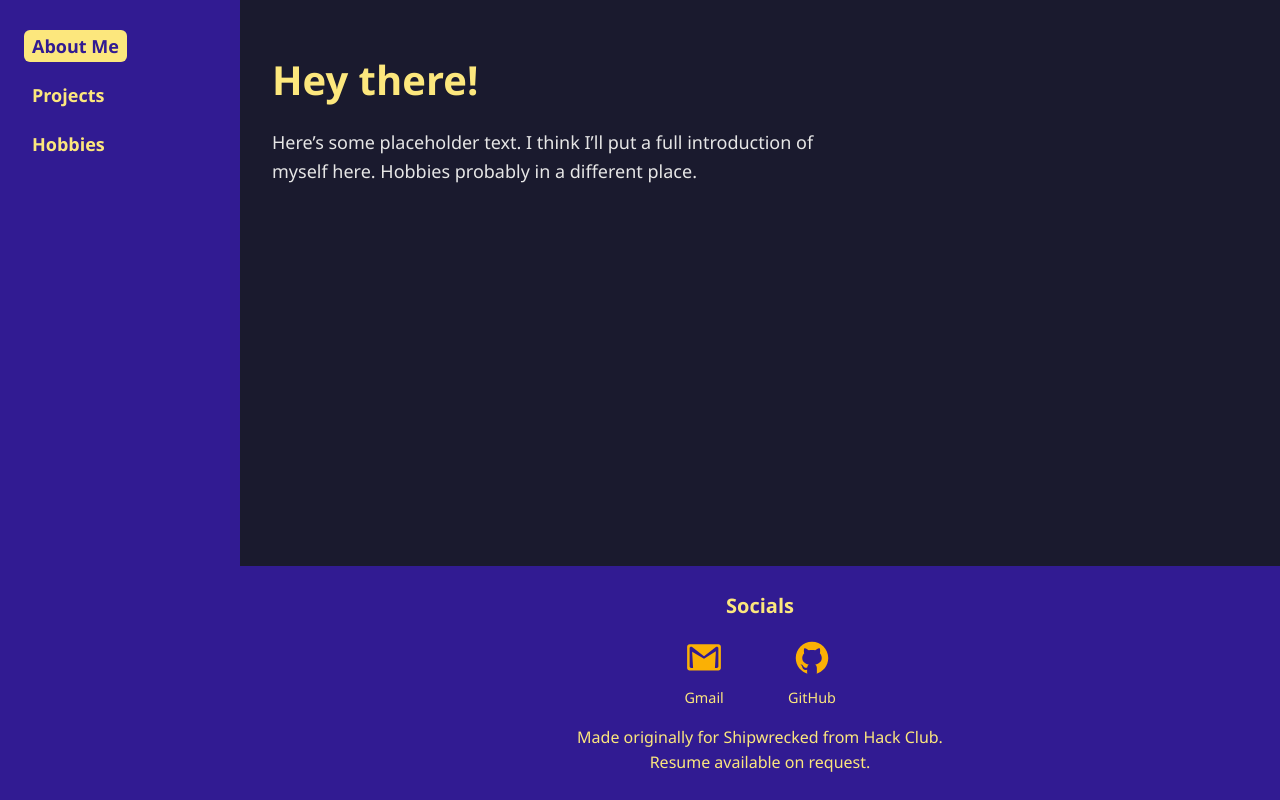
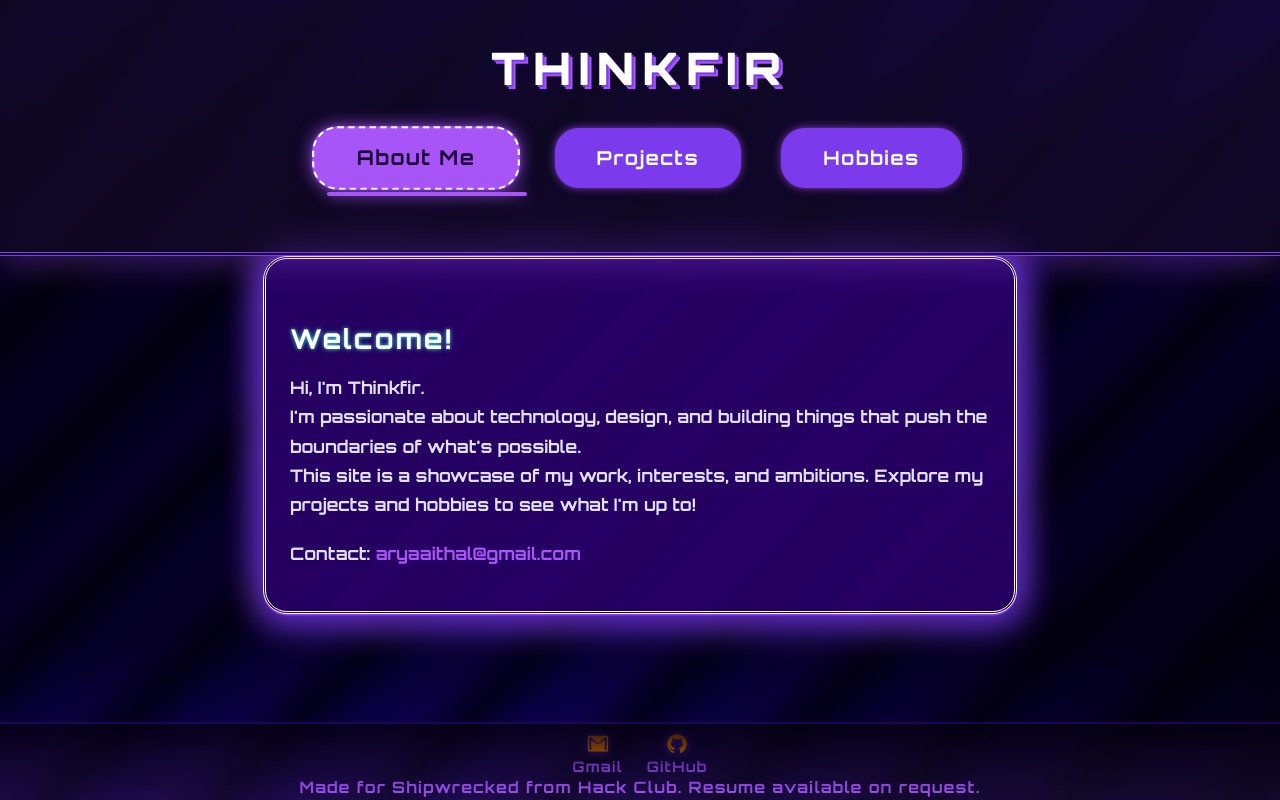
Before and after one commit to thinkfir/Thinkfir.github.io, a plain HTML site: page index.html in a window 1280 px wide. Drawn offline with Linux system fonts and the light colour scheme.

Commit message:
big ui overhauls

```diff
--- a/index.html
+++ b/index.html
@@ -5,44 +5,69 @@
   <meta name="viewport" content="width=device-width, initial-scale=1" />
   <title>Thinkfir's Portfolio</title>
   <link href="style.css" rel="stylesheet" />
+  <link href="https://fonts.googleapis.com/css?family=Orbitron:700,900&display=swap" rel="stylesheet" />
 </head>
 <body>
-
-  <!-- Sidebar -->
-  <aside class="sidebar">
-    <nav>
-      <ul>
-        <li><a href="index.html" class="active">About Me</a></li>
-        <li><a href="projects.html">Projects</a></li>
-        <li><a href="hobbies.html">Hobbies</a></li>
-      </ul>
+  <div class="main-bg"></div>
+  <header class="header">
+    <h1>Thinkfir</h1>
+    <nav class="navbar">
+      <a href="index.html" class="active">About Me</a>
+      <a href="projects.html">Projects</a>
+      <a href="hobbies.html">Hobbies</a>
+      <div class="slider"></div>
     </nav>
-  </aside>
-
-  <!-- Main Content -->
-  <main class="content">
-    <h1>Hey there!</h1>
-    <p>
-      Here’s some placeholder text. I think I’ll put a full introduction of myself here.
-      Hobbies probably in a different place.
-    </p>
+  </header>
+  <main>
+    <section class="glass-panel">
+      <h2>Welcome!</h2>
+      <p>
+        Hi, I'm Thinkfir. <br>
+        I'm passionate about technology, design, and building things that push the boundaries of what's possible.<br>
+        This site is a showcase of my work, interests, and ambitions. Explore my projects and hobbies to see what I'm up to!
+      </p>
+      <p>
+        <strong>Contact:</strong> <span style="color:#a855f7;">aryaaithal@gmail.com</span>
+      </p>
+    </section>
   </main>
-
-  <!-- Footer -->
-  <footer class="footer">
-    <h2>Socials</h2>
-    <div class="social-links">
-      <a href="mailto:aryaaithal@gmail.com" target="_blank" rel="noopener noreferrer" title="Gmail">
-        <img src="images/icons8-gmail.svg"  width="40" />
-        <span>Gmail</span>
+  <footer class="site-footer">
+    <div class="socials">
+      <a href="mailto:aryaaithal@gmail.com" title="Gmail">
+        <img src="images/icons8-gmail.svg" alt="Gmail" />
+        Gmail
       </a>
       <a href="https://github.com/thinkfir" target="_blank" rel="noopener noreferrer" title="GitHub">
-        <img src="images/icons8-github-logo.svg"  width="40" />
-        <span>GitHub</span>
+        <img src="images/icons8-github-logo.svg" alt="GitHub" />
+        GitHub
       </a>
     </div>
-    <p>Made originally for Shipwrecked from Hack Club.<br />Resume available on request.</p>
+    <div>
+      Made for Shipwrecked from Hack Club. Resume available on request.
+    </div>
   </footer>
-
+  <script>
+    // Sliding underline for navbar
+    const nav = document.querySelector('.navbar');
+    const slider = nav.querySelector('.slider');
+    const links = Array.from(nav.querySelectorAll('a'));
+    function moveSliderTo(link) {
+      const rect = link.getBoundingClientRect();
+      const navRect = nav.getBoundingClientRect();
+      slider.style.left = (rect.left - navRect.left) + "px";
+      slider.style.width = rect.width + "px";
+    }
+    // Initial position
+    const active = nav.querySelector('.active') || links[0];
+    moveSliderTo(active);
+    // Animate on hover/click
+    links.forEach(link => {
+      link.addEventListener('mouseenter', () => moveSliderTo(link));
+      link.addEventListener('focus', () => moveSliderTo(link));
+      link.addEventListener('click', () => moveSliderTo(link));
+    });
+    nav.addEventListener('mouseleave', () => moveSliderTo(active));
+    window.addEventListener('resize', () => moveSliderTo(active));
+  </script>
 </body>
 </html>
--- a/style.css
+++ b/style.css
@@ -1,139 +1,224 @@
-/* Base resets and fonts */
-* {
-  box-sizing: border-box;
+/* Glassmorphism & Neon UI */
+
+body {
+  min-height: 100vh;
   margin: 0;
-  padding: 0;
+  font-family: 'Orbitron', 'Segoe UI', Tahoma, Geneva, Verdana, sans-serif;
+  background:
+    linear-gradient(135deg, #2d006e 0%, #7c3aed 60%, #1a0036 100%),
+    repeating-linear-gradient(
+      135deg,
+      #2d006e 0px,
+      #7c3aed 40px,
+      #a855f7 80px,
+      #2d006e 120px
+    );
+  background-blend-mode: multiply;
+body {
+  position: relative;
+  z-index: 0;
+}
+  color: #e0e0ff;
+  display: flex;
+  flex-direction: column;
+  overflow-x: hidden;
 }
 
-body {
-  font-family: 'Segoe UI', Tahoma, Geneva, Verdana, sans-serif;
-  background-color: #1a1a2e; /* dark purple-ish */
-  color: #fce77d; /* soft yellow */
-  min-height: 100vh;
-  display: flex;
-  flex-direction: column;
-  font-size: 16px;
-  line-height: 1.6;
+.header {
+  width: 100vw;
+  padding: 2.5rem 0 1.5rem 0;
+  background: rgba(20, 10, 40, 0.7);
+  backdrop-filter: blur(8px);
+  border-bottom: 4px double #7c3aed;
+  box-shadow: 0 6px 32px 0 #a855f755;
+  text-align: center;
+  position: sticky;
+  top: 0;
+  z-index: 100;
 }
 
-/* Sidebar */
-.sidebar {
-  position: fixed;
-  top: 0;
-  left: 0;
-  height: 100vh;
-  width: 240px;
-  background: #311b92; /* deep purple */
-  padding: 2rem 1.5rem;
-  display: flex;
-  flex-direction: column;
+.header h1 {
+  font-size: 2.8rem;
+  letter-spacing: 0.12em;
+  color: #fff;
+  text-shadow: 2px 2px 0 #7c3aed, 4px 4px 0 #a855f7;
+  margin: 0;
+  font-weight: 900;
+  letter-spacing: 0.18em;
+  font-family: 'Orbitron', 'Segoe UI', Tahoma, Geneva, Verdana, sans-serif;
+  text-transform: uppercase;
 }
 
-.sidebar nav ul {
-  list-style: none;
+.navbar {
   display: flex;
-  flex-direction: column;
-  gap: 1.25rem;
+  justify-content: center;
+  gap: 2.5rem;
+  margin: 2rem 0 2.5rem 0;
+  position: relative;
 }
 
-.sidebar nav a {
-  color: #fce77d;
+.navbar a {
+  color: #fff;
+  font-size: 1.2rem;
+  font-weight: 700;
+  padding: 1rem 2.5rem;
+  border-radius: 1.5rem;
+  background: #7c3aed;
+  box-shadow: 0 0 8px #a855f7aa, 0 0 2px #7c3aed55;
   text-decoration: none;
-  font-weight: 600;
-  font-size: 1.125rem;
-  padding: 0.25rem 0.5rem;
-  border-radius: 6px;
-  transition: background-color 0.3s ease;
+  letter-spacing: 0.08em;
+  border: 2px solid transparent;
+  transition:
+    background 0.3s,
+    color 0.3s,
+    box-shadow 0.3s,
+    border 0.3s,
+    transform 0.2s;
+  position: relative;
+  overflow: hidden;
 }
 
-.sidebar nav a:hover,
-.sidebar nav a.active {
-  background-color: #fce77d;
-  color: #311b92;
+.navbar a.active,
+.navbar a:hover {
+  color: #1a0036;
+  background: #a855f7;
+  border: 2px dashed #fff;
+  box-shadow: 0 0 16px #a855f7cc, 0 0 4px #7c3aed99;
+  transform: scale(1.06);
 }
 
-/* Main content area */
-.content {
-  margin-left: 240px;
-  padding: 3rem 2rem;
-  max-width: 900px;
-  flex-grow: 1;
+/* Sliding underline animation for navbar */
+.navbar {
+  --slider-color: #a855f7;
+}
+.navbar .slider {
+  position: absolute;
+  bottom: -8px;
+  left: 0;
+  height: 4px;
+  width: 120px;
+  background: #a855f7;
+  border-radius: 2px;
+  box-shadow: 0 0 16px #a855f7cc;
+  transition: left 0.4s cubic-bezier(.4,2,.6,1), width 0.4s cubic-bezier(.4,2,.6,1);
+  z-index: 2;
+  pointer-events: none;
 }
 
-.content h1 {
-  font-size: 2.5rem;
-  font-weight: 700;
-  margin-bottom: 1rem;
-  color: #fce77d;
+.glass-panel {
+  background: rgba(44, 0, 110, 0.85);
+  border-radius: 1.5rem;
+  box-shadow: 0 8px 32px 8px #7c3aed99, 0 -8px 32px 8px #7c3aed99, 0 1.5px 0 #a855f7;
+  padding: 2.5rem 1.5rem 1.5rem 1.5rem;
+  margin: 0 auto 2rem auto;
+  max-width: 700px;
+  width: 90vw;
+  border: 3px double #fff;
+  position: relative;
+  z-index: 1;
+}
+.main-bg {
+  background: linear-gradient(
+    to bottom,
+    #2d006e 0%,
+    #1a0036 20%,
+    #1a0036 80%,
+    #2d006e 100%
+  );
+  min-height: 100vh;
+  width: 100vw;
+  position: fixed;
+  left: 0;
+  top: 0;
+  z-index: 1;
+  pointer-events: none;
+  mix-blend-mode: multiply;
+  mask-image: linear-gradient(to bottom, #000 90%, transparent 100%);
+  -webkit-mask-image: linear-gradient(to bottom, #000 90%, transparent 100%);
 }
 
-.content p {
-  max-width: 600px;
-  font-size: 1.125rem;
-  color: #e6e6e6;
+.glass-panel h2 {
+  color: #fff;
+  font-size: 1.7rem;
+  margin-bottom: 1rem;
+  letter-spacing: 0.08em;
+  text-shadow: 0 0 4px #3aeed6;
 }
 
-/* Footer */
-.footer {
-  background-color: #311b92;
-  color: #fce77d;
-  padding: 1.5rem 2rem;
-  text-align: center;
-  margin-left: 240px;
+.glass-panel p {
+  color: #e0e0ff;
+  font-size: 1.08rem;
+  line-height: 1.7;
+  margin-bottom: 1.2rem;
 }
 
-.footer h2 {
-  font-weight: 700;
-  font-size: 1.25rem;
-  margin-bottom: 1rem;
+.site-footer {
+  width: 100vw;
+  background: rgba(20, 10, 40, 0.8);
+  border-top: 2px solid #a855f7;
+  box-shadow: none;
+  padding: 0.5rem 0 0.2rem 0;
+  text-align: center;
+  position: fixed;
+  left: 0;
+  bottom: 0;
+  z-index: 0;
+  font-size: 0.98rem;
+  color: #a855f7;
+  letter-spacing: 0.08em;
 }
 
-.social-links {
+.site-footer .socials {
   display: flex;
   justify-content: center;
-  gap: 4rem;
-  margin-bottom: 1rem;
+  gap: 1.5rem;
+  margin-bottom: 0.1rem;
 }
 
-.social-links a {
-  color: #fce77d;
-  text-decoration: none;
+.site-footer .socials a {
   display: flex;
   flex-direction: column;
   align-items: center;
-  gap: 0.5rem;
+  color: #a855f7;
+  text-decoration: none;
   font-size: 0.9rem;
-  transition: color 0.3s ease;
+  transition: color 0.2s;
 }
 
-.social-links a:hover {
-  color: #ffe066; /* brighter yellow on hover */
+.site-footer .socials a:hover {
+  color: #fff;
 }
 
-.social-links img {
-  width: 40px;
-  height: 40px;
+.site-footer .socials img {
+  width: 24px;
+  height: 24px;
+  margin-bottom: 0.1rem;
+  filter: drop-shadow(0 0 4px #a855f7cc);
 }
 
-/* Responsive adjustments */
-@media (max-width: 768px) {
-  .sidebar {
-    position: relative;
-    width: 100%;
-    height: auto;
-    padding: 1rem;
-    flex-direction: row;
-    justify-content: center;
+::-webkit-scrollbar {
+  width: 10px;
+  background: #2d006e;
+}
+::-webkit-scrollbar-thumb {
+  background: linear-gradient(135deg, #7c3aed 0%, #a855f7 100%);
+  border-radius: 8px;
+}
+
+@media (max-width: 700px) {
+  .glass-panel {
+    padding: 1rem 0.5rem 1rem 0.5rem;
+    border-radius: 1rem;
   }
-  .sidebar nav ul {
-    flex-direction: row;
-    gap: 2rem;
+  .header h1 {
+    font-size: 1.2rem;
   }
-  .content {
-    margin-left: 0;
-    padding: 1.5rem;
+  .navbar a {
+    font-size: 0.95rem;
+    padding: 0.5rem 1rem;
+    border-radius: 0.7rem;
   }
-  .footer {
-    margin-left: 0;
+  .site-footer .socials {
+    gap: 0.7rem;
   }
 }
```
Also changed, not shown: hobbies.html (+48 -22 lines), projects.html (+48 -22 lines), images/devpost-svgrepo-com.svg (added), images/github.png (added).
